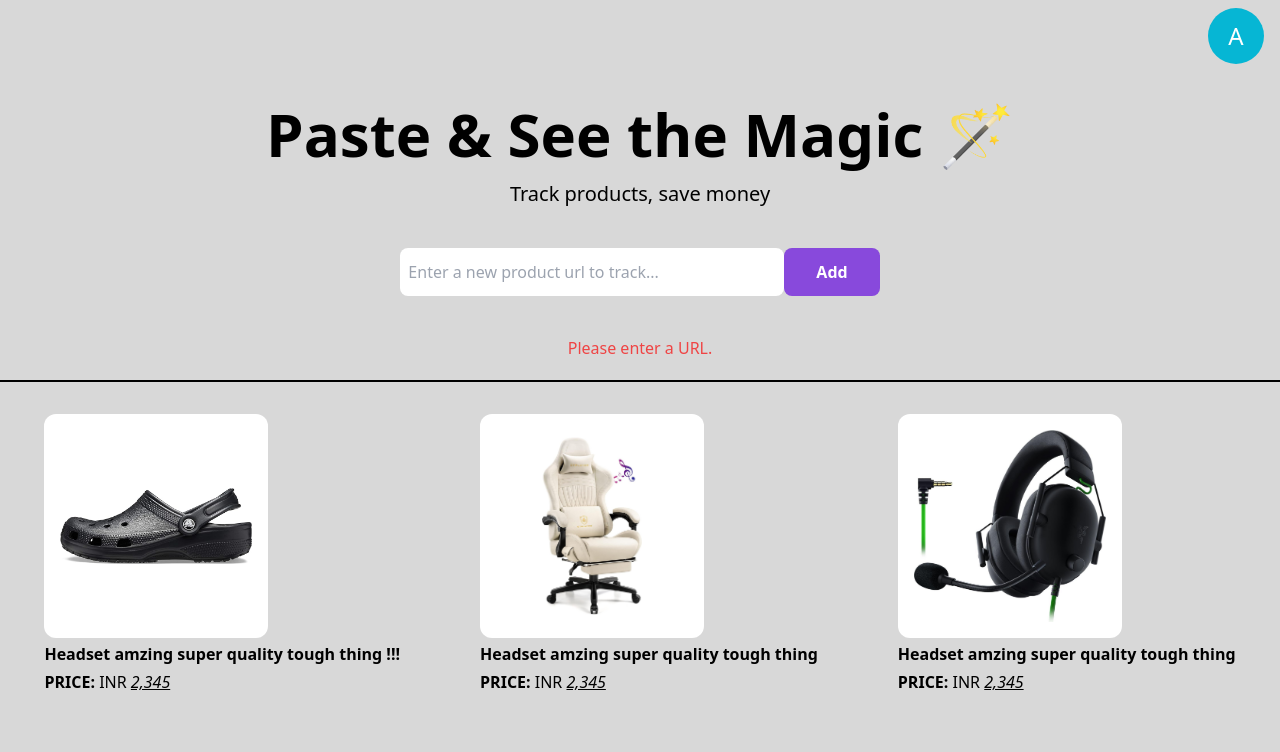
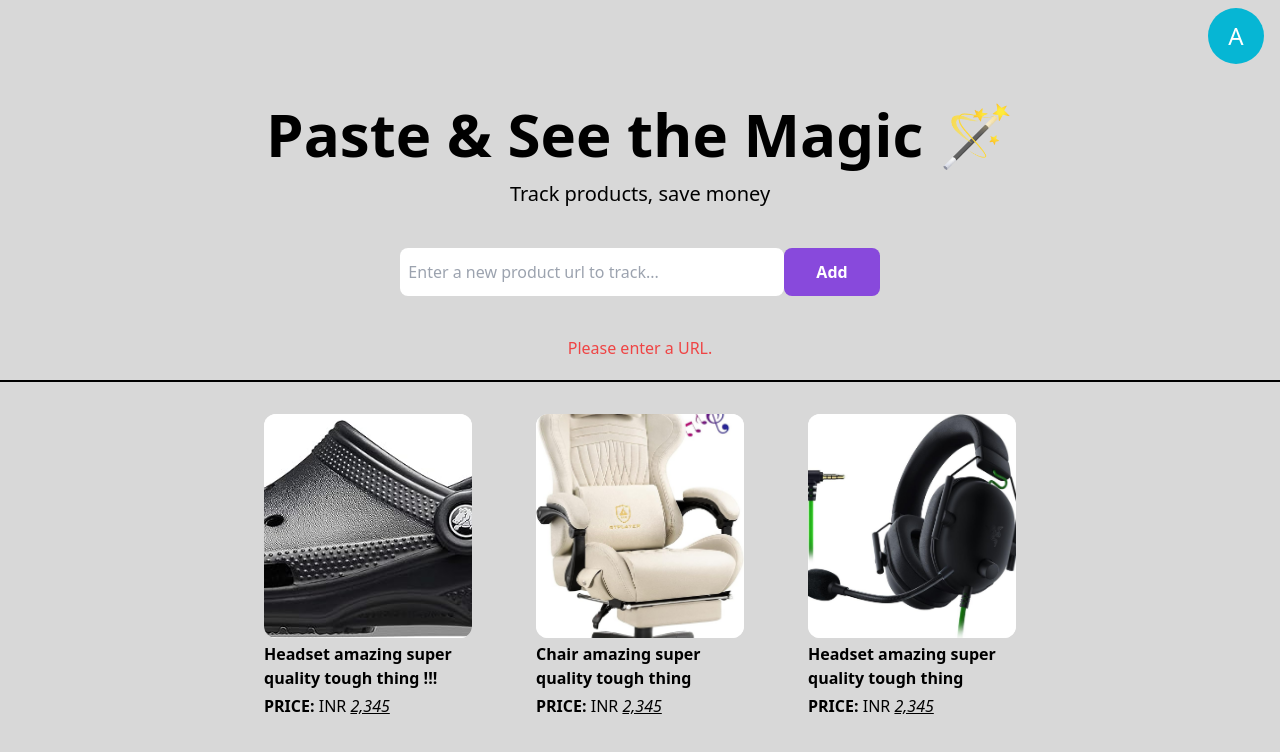
Before and after one commit to DeveloperAromal/PriceHwak, a Next.js app: page / in a window 1280 px wide. Shown: the top 752 px of the page. Built offline with nearby package versions, Linux system fonts and the light colour scheme.

Commit message:
Update BottomHero.tsx

```diff
--- a/app/components/BottomHero.tsx
+++ b/app/components/BottomHero.tsx
@@ -6,17 +6,22 @@ import Chair from "../../public/assets/images/chair.jpg";
 
 const BottomHero = () => {
   return (
-    <>
+     <>
       <hr className="border mt-5 mb-5 border-black" />
       <div className="mt-8 bottom_container px-4 md:px-8 lg:px-4 xl:px-4">
-        <div className="items flex flex-wrap items-center justify-center gap-20">
+        <div className="items flex flex-wrap items-stretch justify-center gap-4 sm:gap-8 md:gap-12 lg:gap-16">
           {/* first item */}
-          <div className=" ">
-            <div className="img-container flex items-center justify-center bg-white w-56 h-56 p-4 mb-1 rounded-xl">
-              <Image src={Crocs} alt="img" width={200} height={200} />
+          <div className="item w-full sm:w-1/2 md:w-1/3 lg:w-1/4 xl:w-1/6">
+            <div className="img-container relative bg-white w-full h-56 p-4 mb-1 rounded-xl overflow-hidden">
+              <Image
+                src="/assets/images/crocs.jpg"
+                alt="img"
+                layout="fill"
+                objectFit="cover"
+              />
             </div>
             <h4 className="title mb-1">
-              <b>Headset amzing super quality tough thing !!!</b>
+              <b>Headset amazing super quality tough thing !!!</b>
             </h4>
             <h4 className="price">
               <b>PRICE:</b> INR{" "}
@@ -26,14 +31,18 @@ const BottomHero = () => {
             </h4>
           </div>
 
-          {/* second item  */}
-
-          <div className=" ">
-            <div className="img-container flex items-center justify-center bg-white w-56 h-56 p-4 mb-1 rounded-xl">
-              <Image src={Chair} alt="img" width={100} height={100} />
+          {/* second item */}
+          <div className="item w-full sm:w-1/2 md:w-1/3 lg:w-1/4 xl:w-1/6">
+            <div className="img-container relative bg-white w-full h-56 p-4 mb-1 rounded-xl overflow-hidden">
+              <Image
+                src="/assets/images/chair.jpg"
+                alt="img"
+                layout="fill"
+                objectFit="cover"
+              />
             </div>
             <h4 className="title mb-1">
-              <b>Headset amzing super quality tough thing</b>
+              <b>Chair amazing super quality tough thing</b>
             </h4>
             <h4 className="price">
               <b>PRICE:</b> INR{" "}
@@ -44,13 +53,17 @@ const BottomHero = () => {
           </div>
 
           {/* third item */}
-
-          <div className="">
-            <div className="img-container flex items-center justify-center bg-white w-56 h-56 p-4 mb-1 rounded-xl">
-              <Image src={Headset} alt="img" width={200} height={200} />
+          <div className="item w-full sm:w-1/2 md:w-1/3 lg:w-1/4 xl:w-1/6">
+            <div className="img-container relative bg-white w-full h-56 p-4 mb-1 rounded-xl overflow-hidden">
+              <Image
+                src="/assets/images/headset.jpg"
+                alt="img"
+                layout="fill"
+                objectFit="cover"
+              />
             </div>
             <h4 className="title mb-1">
-              <b>Headset amzing super quality tough thing</b>
+              <b>Headset amazing super quality tough thing</b>
             </h4>
             <h4 className="price">
               <b>PRICE:</b> INR{" "}
```
